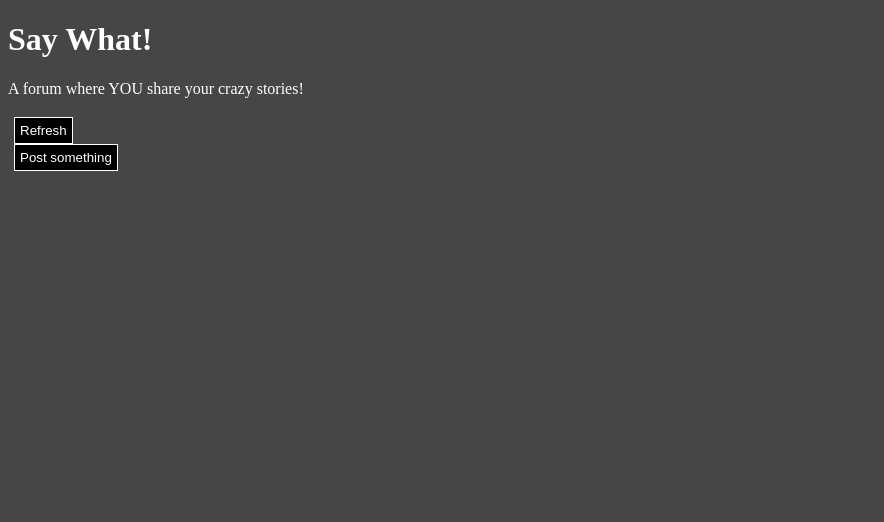
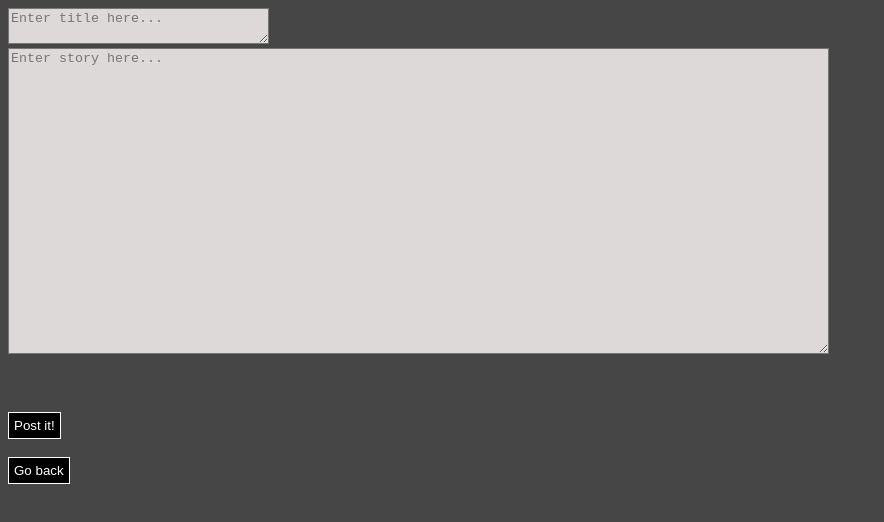
Before and after one commit to mo-balsara/Say-WHAT-archived, a website: page src/public/dashboard.html in a window 1280 px wide. Both pictures are taken after a click on the button "Post something". Shown: the whole page, without its empty margins (0-884 px from the left). Drawn offline with Linux system fonts and the light colour scheme.

Commit message:
Post front-end

```diff
--- a/src/public/dashboard.css
+++ b/src/public/dashboard.css
@@ -24,3 +24,13 @@ ol {
   align-items: baseline;
   padding: 3px;
 }
+
+label{
+  color: white;
+}
+
+textarea{
+  background-color: rgba(255, 251, 251, 0.815);
+  color: black;
+
+}
--- a/src/public/dashboard.html
+++ b/src/public/dashboard.html
@@ -6,8 +6,11 @@
 </head>
 <body>
 	<script src="script.js"></script>
+	<div id="title">
 		<h1>Say What!</h1>
 		<p>A forum where YOU share your crazy stories!</p>
+	</div>
+
 	<ol id="thingstodo">
 		<div id='refreshcontainer'>
 				<button onclick='refresh()' id="refresh">Refresh</button>
@@ -15,9 +18,16 @@
 		<div id="postcontainer">
 			<button id="post" onclick='post()'>Post something</button>
 		</div>
-    <div id="postscreen">
 
+	</ol>
+		<div id="postscreen" hidden='hidden'>
+				<textarea name="titleofstory" id="titleofstory" cols="30" rows="2" placeholder="Enter title here..."></textarea>
+				<br>
+				<textarea name="title" id="storypart" cols="100" rows="20" placeholder="Enter story here..."></textarea>
+				<br><br><br><br>
+				<button id="postit">Post it!</button>
+				<br><br>
+				<button onclick='hide("postscreen"); unhide("thingstodo"); unhide("title")'>Go back</button>
 		</div>
-  </ol>
 </body>
 </html>
--- a/src/public/script.js
+++ b/src/public/script.js
@@ -9,6 +9,7 @@ function createdivs(data){
 
 
     }
+    console.log('request sent')
 
 }
 
@@ -20,5 +21,15 @@ function refresh(){
 }
 
 function post(){
+    unhide('postscreen')
+    hide('thingstodo')
+    hide('title')
+}
 
+function hide(element){
+    document.getElementById(element).hidden = true
 }
+
+function unhide(element){
+    document.getElementById(element).hidden = false
+}
```
Lines whose indentation alone changed are shown as unchanged.
